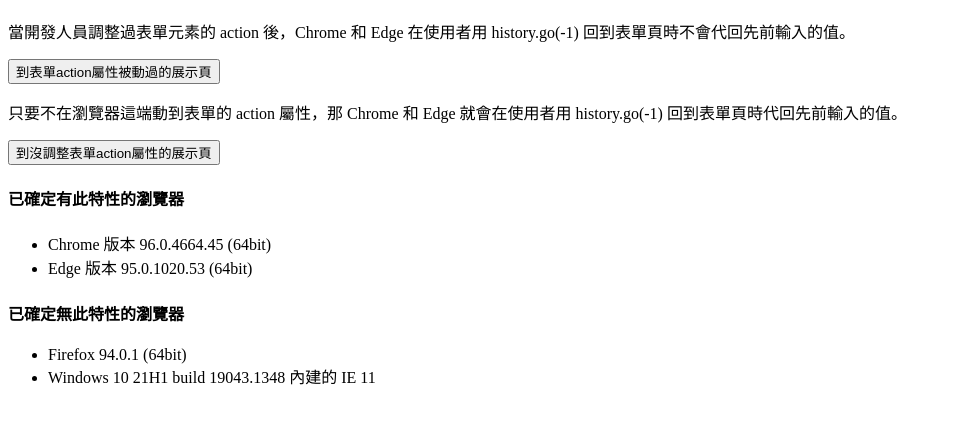
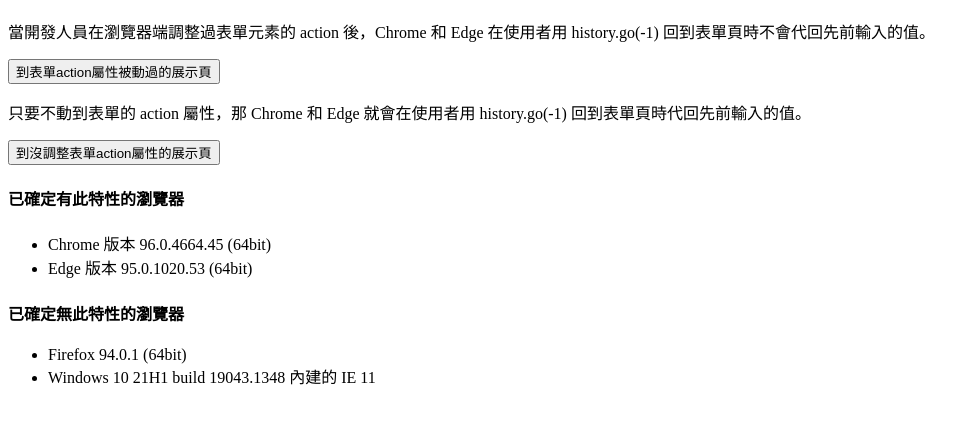
Before and after one commit to youjenli/html-form-refilling, a website: page html/index.html in a window 1280 px wide. Shown: the part 70-494 px from the top of the page, without its empty margins (0-980 px from the left). Drawn offline with Linux system fonts and the light colour scheme.

Commit message:
用更精確的字眼補充說明此特性。

```diff
--- a/html/index.html
+++ b/html/index.html
@@ -6,13 +6,13 @@
 <body>
     <h1>Chrome 和 Edge 回填表單的問題</h1>
     <p>
-        當開發人員調整過表單元素的 action 後，Chrome 和 Edge 在使用者用 history.go(-1) 回到表單頁時不會代回先前輸入的值。<br>
+        當開發人員在瀏覽器端調整過表單元素的 action 後，Chrome 和 Edge 在使用者用 history.go(-1) 回到表單頁時不會代回先前輸入的值。<br>
     <form action="/modified-action" method='post'>
             <input type="submit" name='action-modified-result-page' value='到表單action屬性被動過的展示頁' >
         </form>
     </p>
     <p>
-        只要不在瀏覽器這端動到表單的 action 屬性，那 Chrome 和 Edge 就會在使用者用 history.go(-1) 回到表單頁時代回先前輸入的值。<br>
+        只要不動到表單的 action 屬性，那 Chrome 和 Edge 就會在使用者用 history.go(-1) 回到表單頁時代回先前輸入的值。<br>
         <form action="/fixed-action" method='post'>
             <input type="submit" name='action-modified-result-page' value='到沒調整表單action屬性的展示頁' >
         </form>
```
